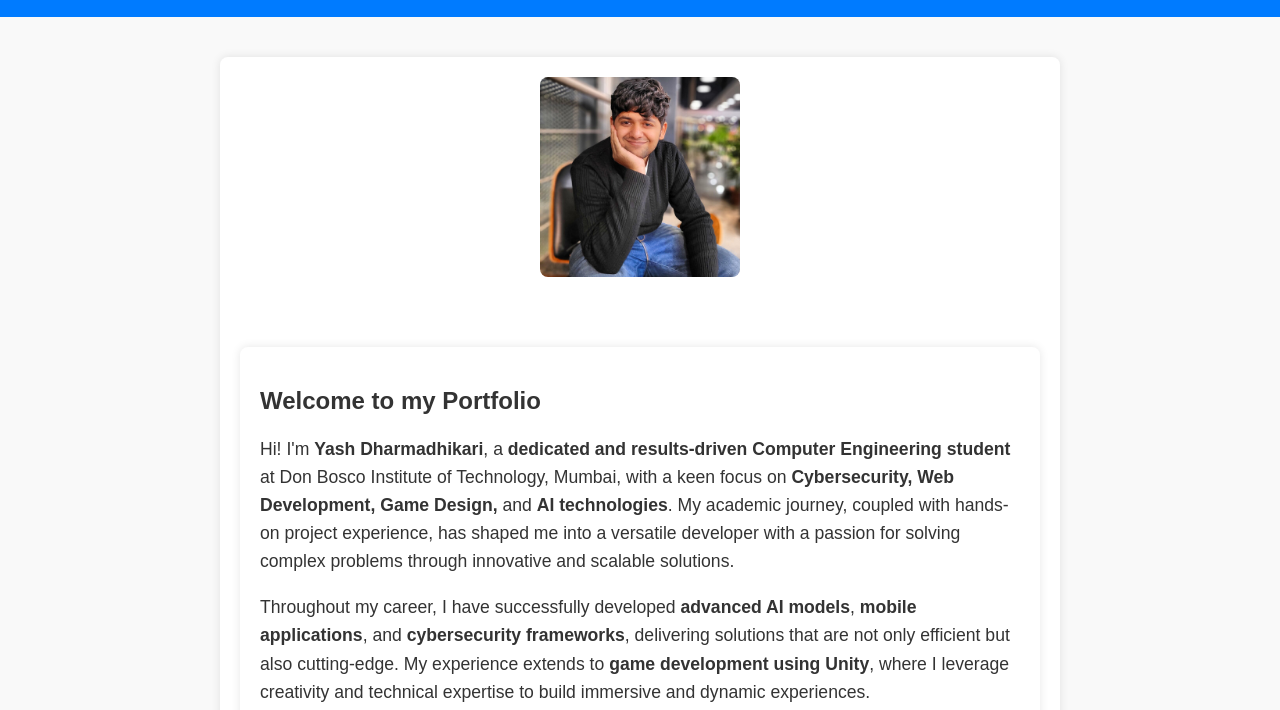
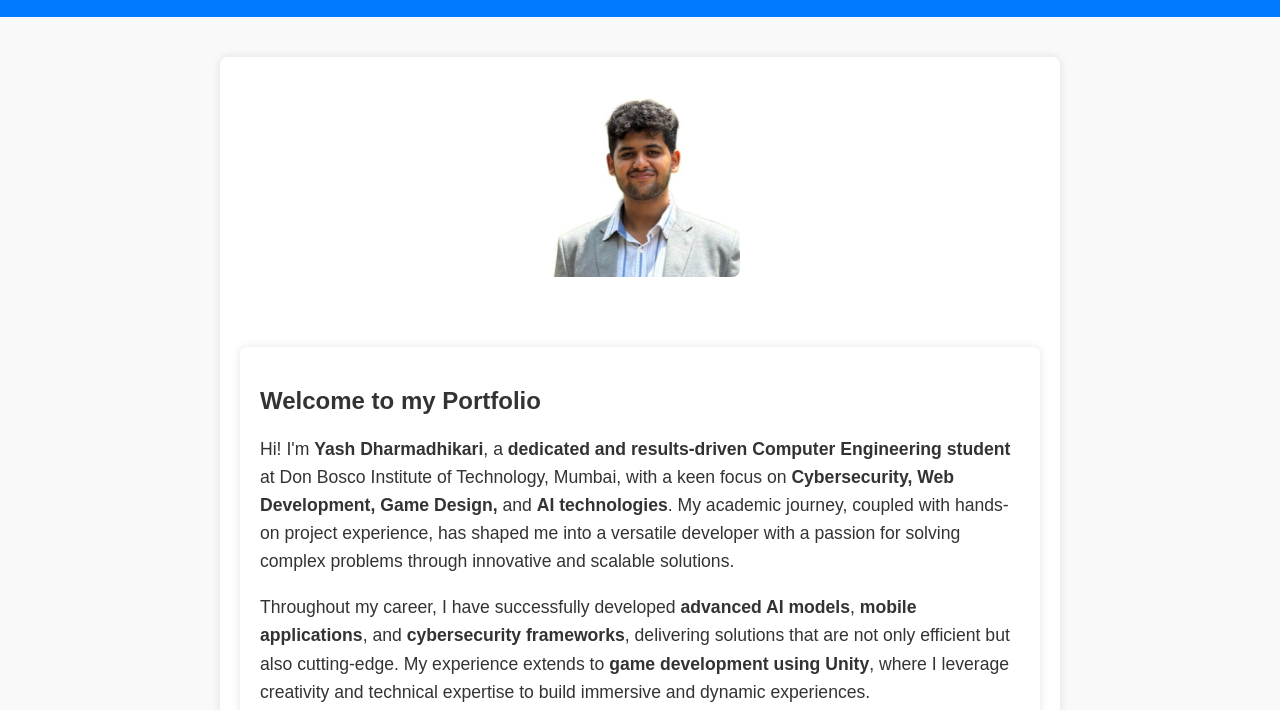
Before and after one commit to yashdharmadhikari-dev/yash-portfolio, a plain HTML site: page index.html in a window 1280 px wide. Shown: the part 90-800 px from the top of the page. Drawn offline with Linux system fonts and the light colour scheme.

Commit message:
Use new profile photo on homepage
Co-Authored-By: Claude Opus 5.5 <noreply@anthropic.com>
Claude-Session: https://claude.ai/code/session_014eVZCz9k7LH2XTiBUcZKoX

```diff
--- a/index.html
+++ b/index.html
@@ -35,7 +35,7 @@
   <!-- Main content with Profile Picture and Introduction -->
   <main>
     <div class="profile-section">
-      <img src="Yash-Dharmadhikari.png" alt="Profile Picture" class="profile-pic">
+      <img src="yash-photo.png" alt="Profile Picture" class="profile-pic">
       <div class="intro-text">
         <h2>Welcome to my Portfolio</h2>
         <p>
```
Also changed, not shown: yash-photo.png (added).
